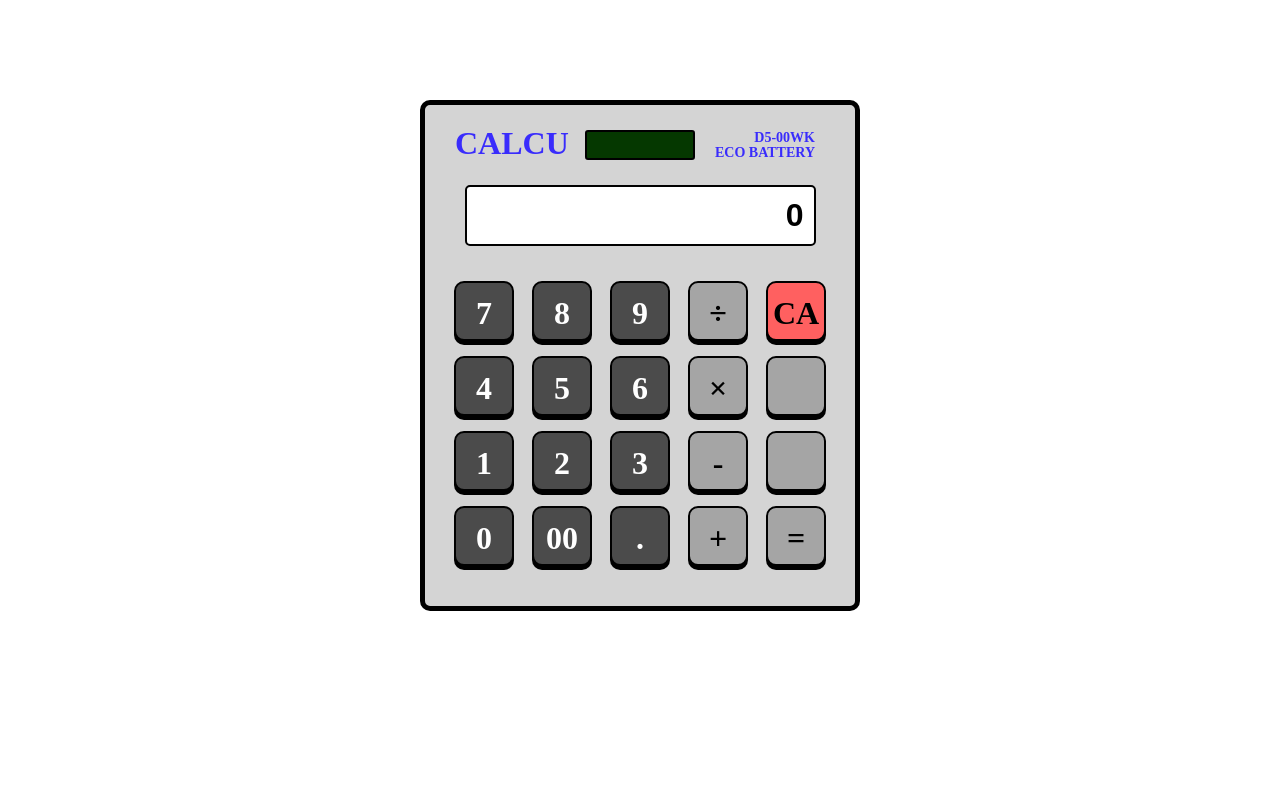
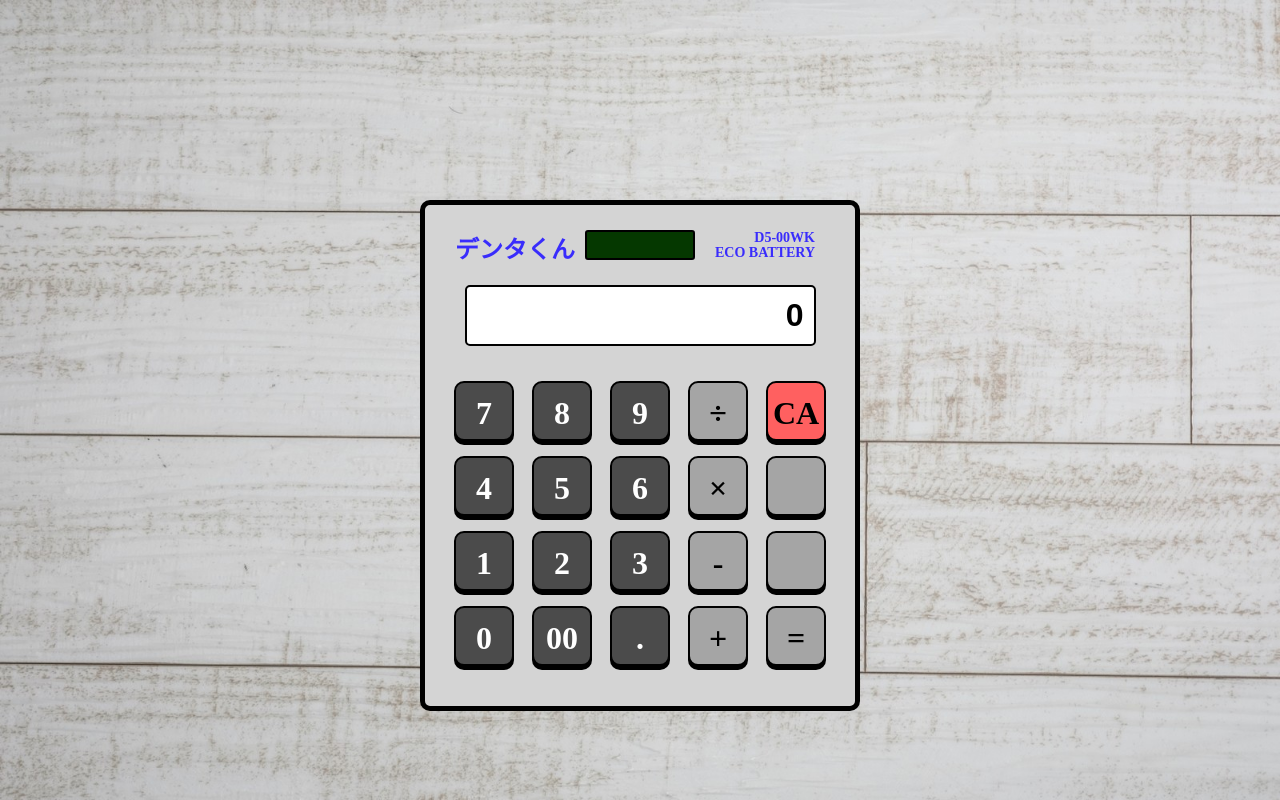
Before and after one commit to atuki225/calculator, a plain HTML site: page index.html in a window 1280 px wide. Drawn offline with Linux system fonts and the light colour scheme.

Commit message:
背景追加

```diff
--- a/index.html
+++ b/index.html
@@ -10,7 +10,7 @@
 <body>
   <div id="calculator">
     <div class="top">
-      <h1>CALCU</h1>
+      <h1>デンタくん</h1>
       <div class="sorlar"></div>
       <h2 class="sub1">D5-00WK</h2>
       <h2 class="sub2">ECO BATTERY</h2>
--- a/style.css
+++ b/style.css
@@ -1,6 +1,13 @@
 * {
   box-sizing: border-box;
   user-select: none;
+}
+body {
+  height: 100vh;
+  background-image: url(img/KAZ829003_TP_V.jpg);
+  background-size: cover;
+  margin: 0;
+  padding: 200px;
 }
 #calculator {
   width: 440px;
@@ -9,7 +16,7 @@
   background: rgb(212, 212, 212);
   padding: 20px;
   border-radius: 10px;
-  margin: 100px auto;
+  margin: 0 auto;
 }
 .top {
   display: flex;
@@ -19,8 +26,9 @@
 .top h1{
   position: absolute;
   left: 10px;
-  top: 0px;
+  top: 5px;
   margin: 0;
+  font-size: 24px;
 }
 .sorlar {
   width: 110px;
```
Also changed, not shown: img/KAZ829003_TP_V.jpg (added).
